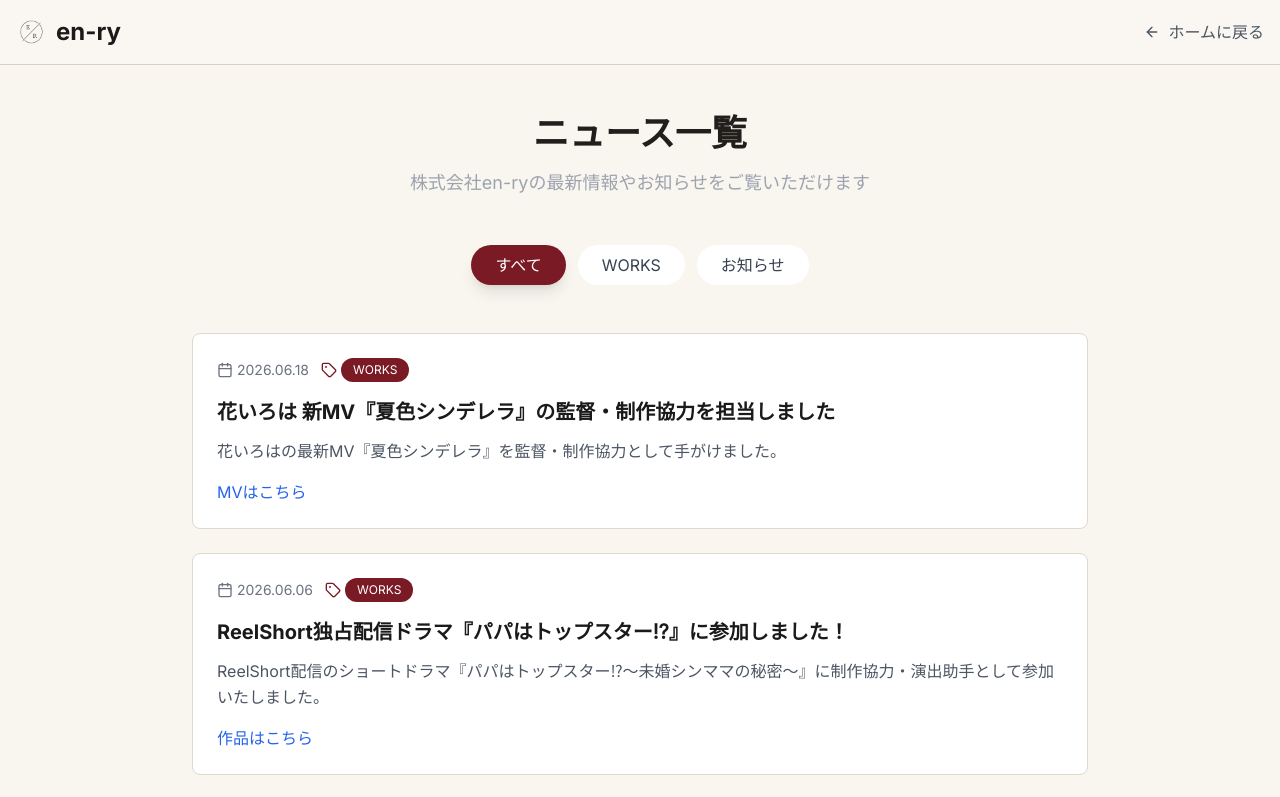
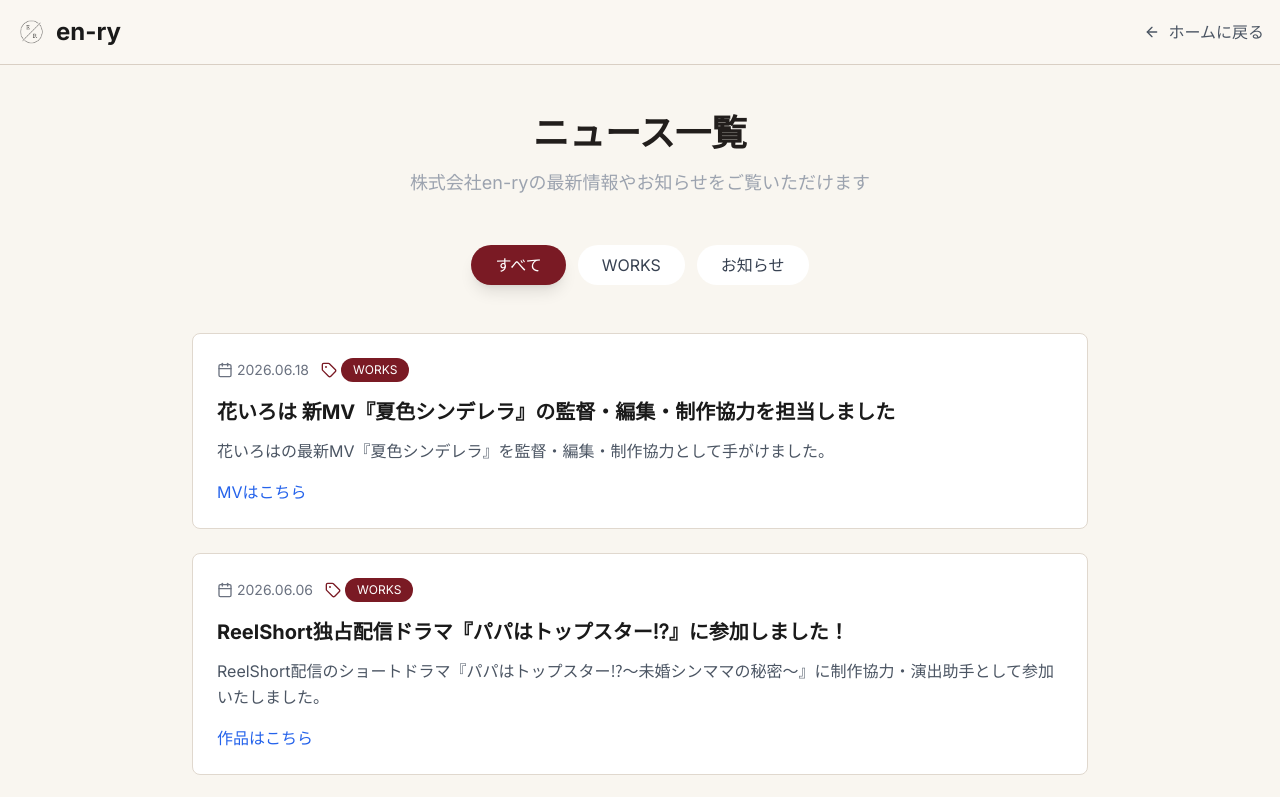
Before and after one commit to enry1019-pixel/HP-en-ry-, a Next.js app: page /news in a window 1280 px wide. Shown: the top 797 px of the page. Built offline with nearby package versions, Linux system fonts and the light colour scheme.

Commit message:
feat: 夏色シンデレラの担当ポジションに編集を追加
Co-Authored-By: Claude Sonnet 4.6 <noreply@anthropic.com>

```diff
--- a/app/news/page.tsx
+++ b/app/news/page.tsx
@@ -23,8 +23,8 @@ const newsItems: NewsItem[] = [
     id: "10",
     date: "2026.06.18",
     category: "WORKS",
-    title: "花いろは 新MV『夏色シンデレラ』の監督・制作協力を担当しました",
-    description: "花いろはの最新MV『夏色シンデレラ』を監督・制作協力として手がけました。",
+    title: "花いろは 新MV『夏色シンデレラ』の監督・編集・制作協力を担当しました",
+    description: "花いろはの最新MV『夏色シンデレラ』を監督・編集・制作協力として手がけました。",
     detailUrl: "https://www.youtube.com/watch?v=FoHyPMgAVgo",
     detailUrlText: "MVはこちら",
   },
--- a/app/portfolio/page.tsx
+++ b/app/portfolio/page.tsx
@@ -11,7 +11,7 @@ const enryItems = [
     id: 1,
     title: "夏色シンデレラ/花いろは",
     category: "MV",
-    role: "監督・制作協力",
+    role: "監督・編集・制作協力",
     year: "2026/06/18",
     videoId: "FoHyPMgAVgo",
     thumbnail: "https://img.youtube.com/vi/FoHyPMgAVgo/hqdefault.jpg",
```
